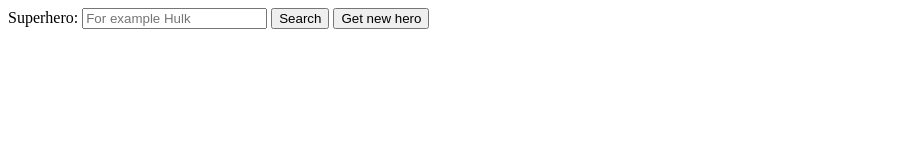
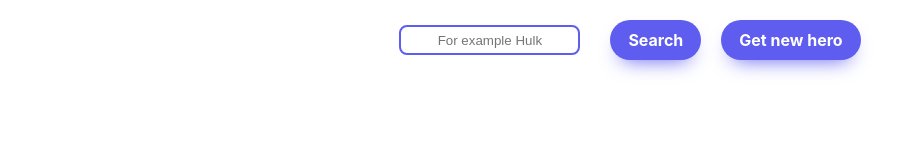
Before and after one commit to DevanceJ/SuperHero-gen, a plain HTML site: page index.html in a window 1280 px wide. Shown: the whole page, without its empty margins (0-915 px from the left). Drawn offline with Linux system fonts and the light colour scheme.

Commit message:
[added cool features]

```diff
--- a/index.html
+++ b/index.html
@@ -7,14 +7,16 @@
     <link rel="stylesheet" href="style.css">
 </head>
 <body>
-
-    Superhero: <input type="text" id="name" placeholder="For example Hulk">
-    <button class="search">Search</button>
-    <button class="rnd-btn">Get new hero</button>
+    <div id="main">
+    <input type="text" id="name" placeholder="For example Hulk">
+    <button class="search btn">Search</button>
+    <button class="rnd btn">Get new hero</button>
+    </div>
     <br>
     <div class="main-img">
     <img class="img" src="" alt="">
     </div>
+
     <script src="script.js"></script>
 </body>
 </html>
--- a/script.js
+++ b/script.js
@@ -1,41 +1,46 @@
 const mainImg = document.querySelector('.main-img')
-const btn = document.querySelector('.rnd-btn')
+const btn = document.querySelector('.rnd')
 const search = document.querySelector('.search')
-const name = document.querySelector('#name')
+const theName = document.querySelector('#name')
 const baseURL = 'https://superheroapi.com/api.php/1207214223466233'
 
-search.addEventListener('click',findHero)
+search.addEventListener('click', findHero)
 
-function findHero(e){
-    let heroName = name.value
+const getHTML = (char) => {
+    const name = `<h2>${char.name}</h2>`
+    const stat = Object.keys(char.powerstats).map(stat => {
+        return `<h4>${stat.toUpperCase()}: ${char.powerstats[stat]}</h4>`
+
+    }).join('')
+    const img = `<img class="main-img" src="${char.image.url}"></img>`
+    mainImg.innerHTML = `${name}${img}${stat}`
+}
+
+function findHero(e) {
+    let heroName = theName.value
     // console.log(heroName)
     fetch(`${baseURL}/search/${heroName}`)
         .then(response => response.json())
         .then(json => {
-        console.log(json)
-        mainImg.innerHTML = `<img class="main-img" src="${json.results[0].image.url}">`
+            const link = json.results[0]
+            getHTML(link)
         })
 
 }
 
-btn.addEventListener('click',display)
+btn.addEventListener('click', display)
 
-function display(e){
-
-
-
-    const superHero = (id) =>{
+function display(e) {
+    const superHero = (id) => {
         fetch(`${baseURL}/${id}`)
             .then(response => response.json())
             .then(json => {
-            console.log(json)
-            mainImg.innerHTML = `<img class="main-img" src="${json.image.url}">`
-            // console.log(`${json.image.url}`)
+                getHTML(json)
             })
     }
 
-    const random = () =>{
-        result = Math.floor(Math.random()*731) + 1
+    const random = () => {
+        result = Math.floor(Math.random() * 731) + 1
         return result
     }
     superHero(random())
--- a/style.css
+++ b/style.css
@@ -1,6 +1,63 @@
-rnd.btn{
+*{
+    margin: 0px;
+    padding: 0px;
+}
+h2{
+    margin: 10px;
+}
+h4{
+    margin-top: 10px;
+}
+#main {
+    display: flex;
+    justify-content: center;
+    align-items: center;
+}
+
+.search{
     margin: 20px;
 }
-img{
+.rnd {
     margin: 20px;
+    margin-left: 0px;
 }
+#name{
+    height: 30px;
+    margin-right: 10px;
+    text-align: center;
+    border-radius: 8px;
+    border: 2px solid #5E5DF0;
+}
+.btn
+ {
+  background: #5E5DF0;
+  border-radius: 999px;
+  box-shadow: #5E5DF0 0 10px 20px -10px;
+  box-sizing: border-box;
+  color: #FFFFFF;
+  cursor: pointer;
+  font-family: Inter,Helvetica,"Apple Color Emoji","Segoe UI Emoji",NotoColorEmoji,"Noto Color Emoji","Segoe UI Symbol","Android Emoji",EmojiSymbols,-apple-system,system-ui,"Segoe UI",Roboto,"Helvetica Neue","Noto Sans",sans-serif;
+  font-size: 16px;
+  font-weight: 700;
+  line-height: 24px;
+  opacity: 1;
+  outline: 0 solid transparent;
+  padding: 8px 18px;
+  user-select: none;
+  -webkit-user-select: none;
+  touch-action: manipulation;
+  width: fit-content;
+  word-break: break-word;
+  border: 0;
+}
+
+.main-img, .displayName{
+    display: flex;
+    flex-direction: column;
+    justify-content: center;
+    align-items: center;
+}
+
+.displayName {
+    margin-left: 50px;
+}
```
Lines whose indentation alone changed are shown as unchanged.
